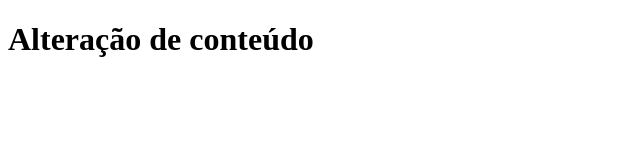
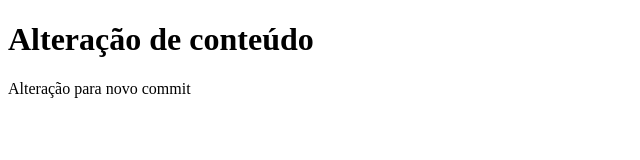
Before and after one commit to Kell-C/gama-no-github, a plain HTML site: page index.html in a window 1280 px wide. Shown: the whole page, without its empty margins (0-640 px from the left). Drawn offline with Linux system fonts and the light colour scheme.

Commit message:
update arquivo index

```diff
--- a/index.html
+++ b/index.html
@@ -8,5 +8,6 @@
   </head>
   <body>
     <h1>Alteração de conteúdo</h1>
+    <p>Alteração para novo commit</p>
   </body>
 </html>
```
